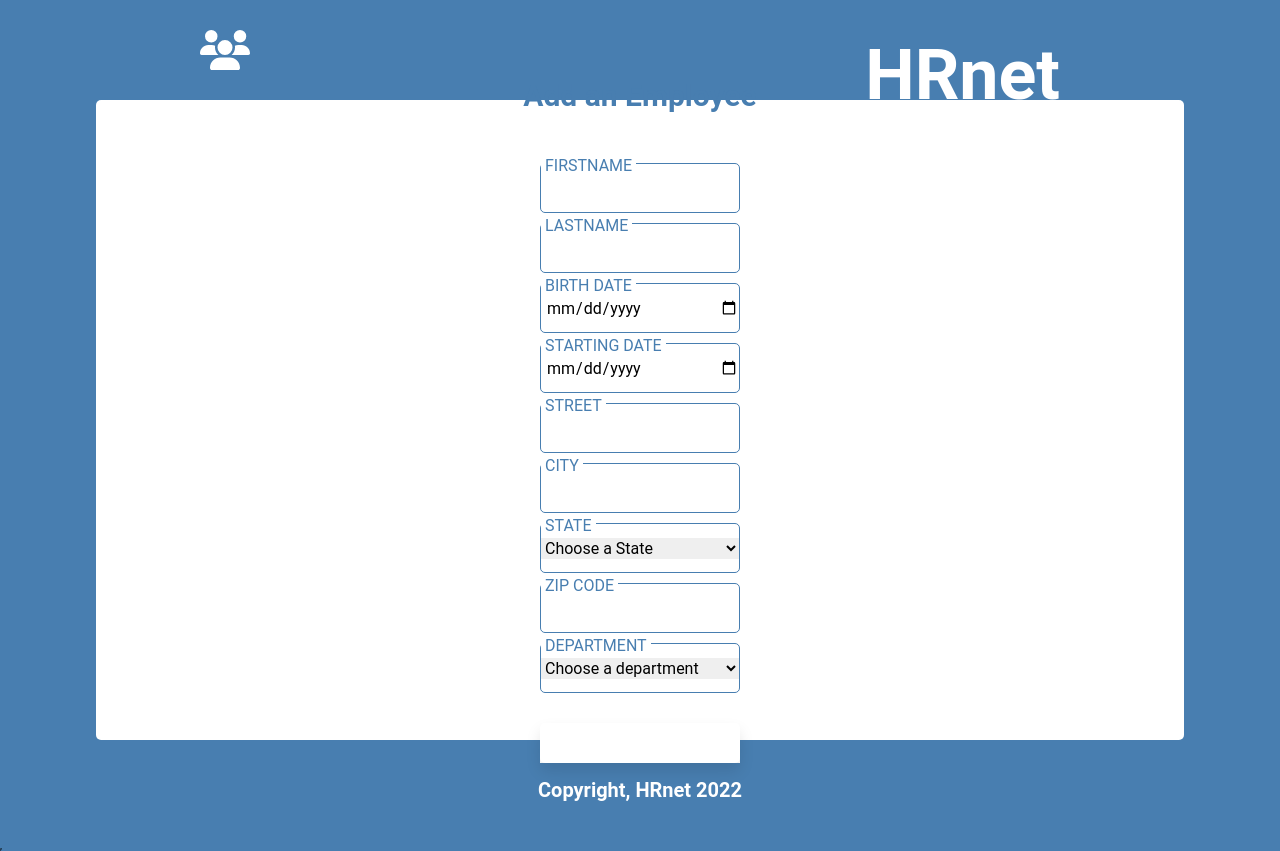
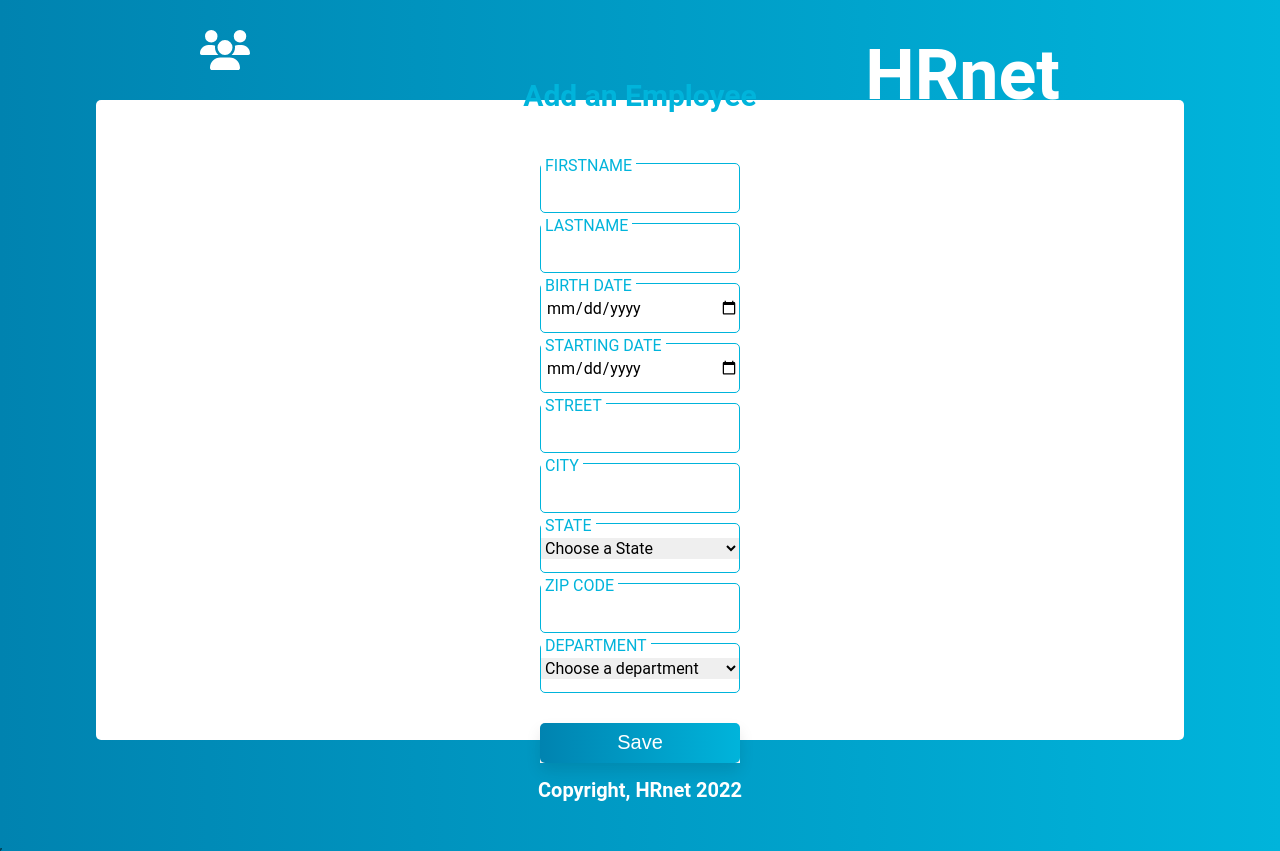
Before and after one commit to PingrisAlexis/HRnet-part1, a React (Create React App) app: page / in a window 1280 px wide. Built offline with nearby package versions, Linux system fonts and the light colour scheme.

Commit message:
Add var for backgrounds colours

```diff
--- a/src/index.scss
+++ b/src/index.scss
@@ -1,14 +1,18 @@
 body {
   margin: 0;
-  font-family: "Montserrat", "Roboto", "Oxygen", "Ubuntu", "Cantarell", "Fira Sans", "Droid Sans", "Helvetica Neue", sans-serif;
+  font-family: "Montserrat-light", "Roboto", "Oxygen", "Ubuntu", "Cantarell", "Fira Sans", "Droid Sans", "Helvetica Neue", sans-serif;
   -webkit-font-smoothing: antialiased;
   -moz-osx-font-smoothing: grayscale;
-  --primary-color: #487eb0;
+  --primary-color: #00B4DB;
   --secondary-color: #020203;
   --tertiary-color: #FBFBFB;
   overflow: hidden;
-  background: var(--primary-color);
-
+  --first-background: #00B4DB;  /* fallback for old browsers */
+  --second-background: -webkit-linear-gradient(to right, #0083B0, #00B4DB);  /* Chrome 10-25, Safari 5.1-6 */
+  --third-background: linear-gradient(to right, #0083B0, #00B4DB); /* W3C, IE 10+/ Edge, Firefox 16+, Chrome 26+, Opera 12+, Safari 7+ */
+  background: var(--first-background);
+  background: var(--second-background);
+  background: var(--third-background);
 }
 
 code {
```
